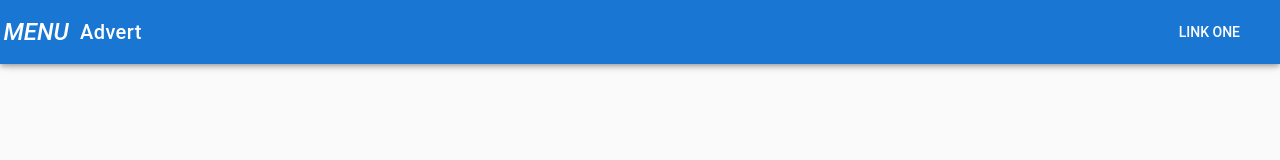
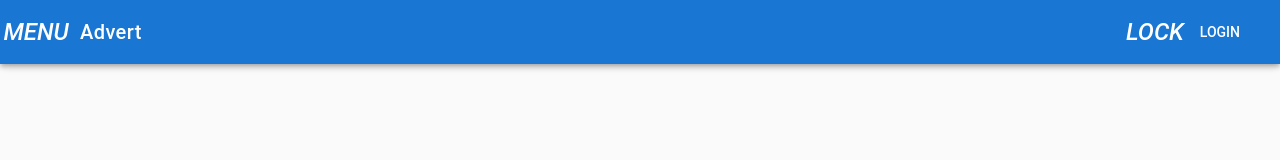
Before and after one commit to Greifrut/advert_vue, a Vue app in the folder advert-vue/: page / in a window 1280 px wide. Shown: the top 160 px of the page. Built offline with nearby package versions, Linux system fonts and the light colour scheme; the HTML template or start-up script is replaced by a standard one.

Commit message:
links object

```diff
--- a/advert-vue/src/App.vue
+++ b/advert-vue/src/App.vue
@@ -1,12 +1,36 @@
 <template>
   <v-app>
-    <v-navigation-drawer app temporary></v-navigation-drawer>
+    <v-navigation-drawer app temporary v-model="drawer">
+      <v-list>
+        <v-list-tile
+         v-for="link of links"
+         :key="link.title"
+         :to="link.url"
+         @click=""
+         >
+          <v-list-tile-action>
+            <v-icon>{{link.icon}}</v-icon>
+          </v-list-tile-action>
+          <v-list-tile-content>
+            <v-list-title-title v-text="link.title"></v-list-title-title>
+          </v-list-tile-content>
+        </v-list-tile>
+      </v-list>
+    </v-navigation-drawer>
     <v-toolbar app dark color="primary">
-      <v-toolbar-side-icon></v-toolbar-side-icon>
+      <v-toolbar-side-icon @click="drawer = !drawer"></v-toolbar-side-icon>
       <v-toolbar-title>Advert</v-toolbar-title>
       <v-spacer></v-spacer>
       <v-toolbar-items class="hidden-sm-and-down">
-        <v-btn flat>Link One</v-btn>
+        <v-btn
+         v-for="link of links"
+         :key="link.tile"
+         :to="link.url"
+         flat
+        >
+          <v-icon left>{{link.icon}}</v-icon>
+          {{link.title}}
+        </v-btn>
       </v-toolbar-items>
     </v-toolbar>
     <v-content>
@@ -16,5 +40,18 @@
 </template>
 
 <script>
-
+  export default {
+    data () {
+      return {
+        drawer: false,
+        links: [
+          {
+            title: 'Login',
+            icon: 'lock',
+            url: '/login'
+          }
+        ]
+      }
+    }
+  }
 </script>
```
